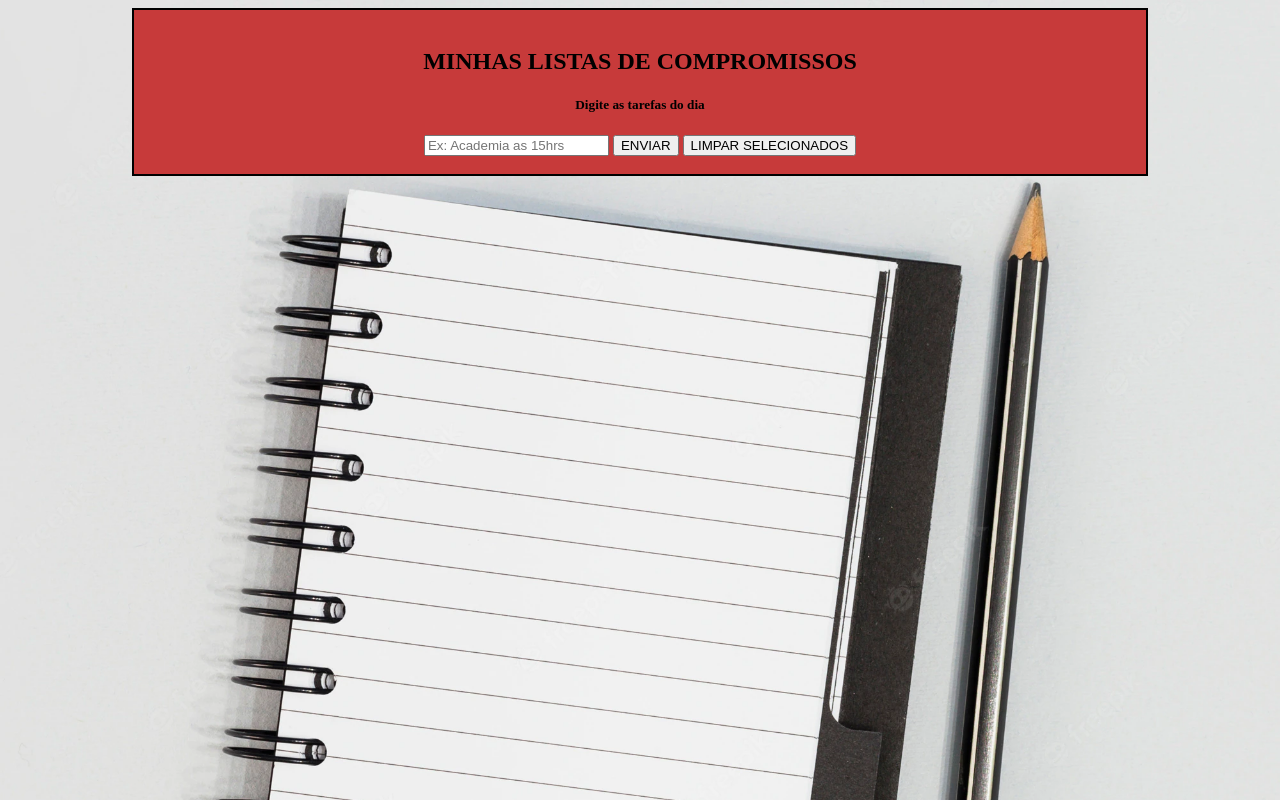
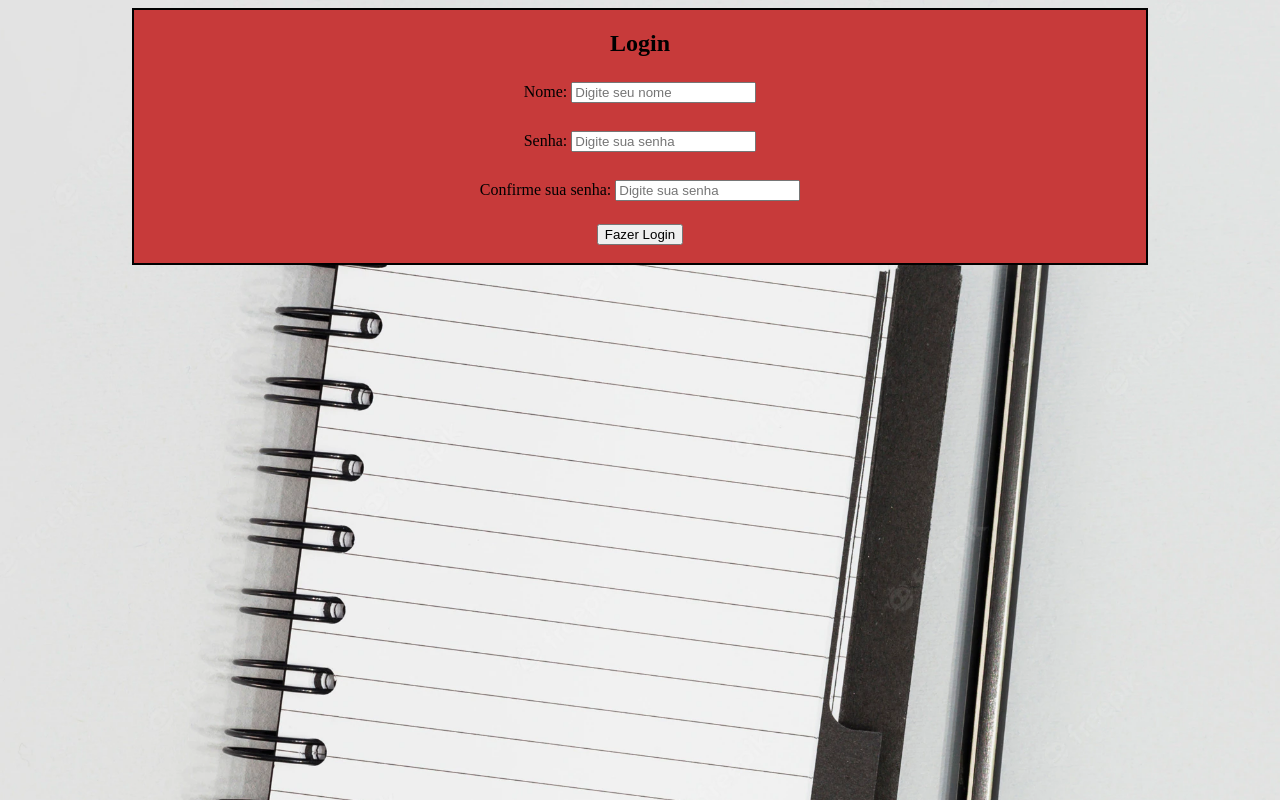
Before and after one commit to xBaconn/to-do-list, a plain HTML site: page index.html in a window 1280 px wide. Drawn offline with Linux system fonts and the light colour scheme.

Commit message:
versao 2.0

```diff
--- a/index.html
+++ b/index.html
@@ -1,15 +1,118 @@
 <!DOCTYPE html>
 <html lang="en">
+
 <head>
-    </h3><title>Tarefas</title>
+    </h3>
+    <title>Tarefas</title>
+    <style>
+        #tarefas {
+            align-items: center;
+            background-color: rgba(219, 219, 219, 0.089);
+        }
+
+        #espaco {
+            display: flex;
+            justify-content: space-around;
+            flex-direction: row;
+            padding: 5px;
+        }
+
+        .hider{
+            display: none;
+        }
+
+        .principal {
+            width: 80%;
+            background-color: rgb(199, 58, 58);
+            border: solid 2px;
+            border-color: rgb(0, 0, 0);
+        }
+
+        .itens {
+            display: flex;
+            justify-content: space-around;
+            flex-direction: row;
+            padding: 5px;
+        }
+
+        .input-group{
+            justify-content: space-around;
+            flex-direction: justify;
+            padding: 5px;
+        }
+
+        body {
+
+            background-attachment: fixed;
+            background-size: 100%;
+            background-image: url("agenda.jpg");
+            background-repeat: no-repeat;
+            background-color: rgb(0, 0, 0);
+        }
+    </style>
+</head>
+
+<body>
+    <center>
+        <div class="principal" id="d1">
+            <div>
+                <h2>Login</h2>
+                <div class="input-group">
+                    Nome:
+                    <input type="text" placeholder="Digite seu nome"  required>
+                </div>
+                <br>
+
+                <div class="input-group">
+                    Senha:
+                    <input id="s0" minlength="8" type="password" placeholder="Digite sua senha" required>
+                </div>
+                <br>
+
+                <div class="input-group" >
+                    Confirme sua senha:
+                    <input id="s1" minlength="8" type="password" placeholder="Digite sua senha"  required>
+                </div>
+                <br>
+                <button class="btn-blue" onclick="mostrar()">Fazer Login</button>
+                <br>
+                <br>
+            </div>
+        </div>
+        <div class="hider" id="d2">
+            <div class="principal">
+                <br>
+
+                <h2>MINHAS LISTAS DE COMPROMISSOS</h2>
+
+                <h5>Digite as tarefas do dia</h5>
+
+                <input id="texto" placeholder="Ex: Academia as 15hrs" required>
+
+                <button onclick="adicionar()">
+                    ENVIAR
+                </button>
+
+                <button onclick="limpar()">
+                    LIMPAR SELECIONADOS
+                </button>
+                <br>
+                <br>
+            </div>
+            <br>
+            <div id="tarefas">
+
+            </div>
+        </div>
+    </center>
+
 
     <script>
         var divTarefas = document.createElement('div');
-                divTarefas.setAttribute("id","tarefas");
-        function adicionar()
-        {
+        divTarefas.setAttribute("id", "tarefas");
+        function adicionar() {
             var conteudo = document.getElementById('texto').value;
-            if(conteudo !=""){
+            if (conteudo != "") {
 
                 var novoElemento = document.createTextNode(conteudo);
                 var divNova = document.createElement('div');
@@ -18,21 +121,21 @@
 
                 //var caixa = document.createElement("input type='checkbox'");
 
-                divNova.className="itens";
+                divNova.className = "itens";
                 box.setAttribute("type", "checkbox");
 
                 botao.innerHTML = "Remover";
                 botao.addEventListener("click",
-                function(){
-                    divNova.remove();
-                })
+                    function () {
+                        divNova.remove();
+                    })
                 divNova.appendChild(box);
-                box.addEventListener('change',function(){
-                    if(this.checked){
+                box.addEventListener('change', function () {
+                    if (this.checked) {
                         //divNova.style.textDecoration = "line-through";
-                        divNova.setAttribute("id","espaco");
-                        divNova.className="marcados";
-                    }else{
+                        divNova.setAttribute("id", "espaco");
+                        divNova.className = "marcados";
+                    } else {
                         divNova.style.textDecoration = "none";
                     }
                 })
@@ -47,72 +150,31 @@
             }
         }
 
-        function limpar(){
+        function limpar() {
 
             document.getElementsByClassName('marcados')[0].remove();
 
         }
+
+        function mostrar(){
+            var senha0 = document.getElementById('s0').value;
+            var senha1 = document.getElementById('s1').value;
+
+            var tests0 = senha0.value;
+            if(length(tests0) >= 8 ){
+
+                if( senha0 == senha1){
+                    document.getElementById("d1").style.display = "none";
+                    document.getElementById("d2").style.display = "inline";
+                }
+                else{
+                    alert("senhas diferentes");
+                }
+            }else{
+                alert("a senha contém menos de 8 caracteres");
+            }
+    }
     </script>
+</body>
 
-    <style>
-
-        #tarefas{
-            align-items: center;
-            background-color: rgba(219, 219, 219, 0.089);
-        }
-        #espaco{
-            display: flex;
-            justify-content: space-around;
-            flex-direction: row;
-            padding: 5px;
-        }
-        .principal{
-            width:80%;
-            background-color: rgb(199, 58, 58);
-            border: solid 2px;
-            border-color: rgb(0, 0, 0);
-        }
-        .itens{
-            display: flex;
-            justify-content: space-around;
-            flex-direction: row;
-            padding: 5px;
-        }
-        body{
-            background-attachment: fixed;
-            background-size: 100%;
-            background-image: url("agenda.jpg");
-            background-repeat: no-repeat;
-            background-color: rgb(0, 0, 0);
-        }
-    </style>
-</head>
-
-<body >
-    <center>
-        <div class="principal">
-            <br>
-
-            <h2>MINHAS LISTAS DE COMPROMISSOS</h2>
-
-            <h5>Digite as tarefas do dia</h5>
-
-            <input id="texto" placeholder="Ex: Academia as 15hrs" required>
-
-            <button  onclick="adicionar()" >
-                ENVIAR
-            </button>
-
-            <button onclick="limpar()" >
-                LIMPAR SELECIONADOS
-            </button>
-            <br>
-            <br>
-        </div>
-        <br>
-        <div id="tarefas" >
-
-        </div>
-    </center>
-</body>
 </html>
```
